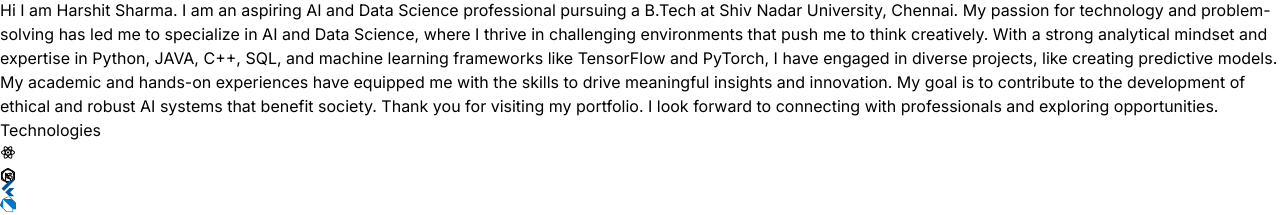
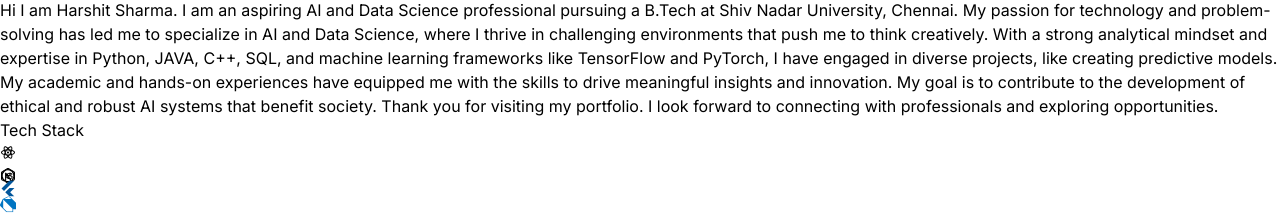
Before and after one commit to harshit0101s/My-Portfolio, a React (Vite) app: page / in a window 1280 px wide. Shown: the part 1826-2041 px from the top of the page. Built offline with nearby package versions, Linux system fonts and the light colour scheme.

Commit message:
first commit

```diff
--- a/src/components/About.jsx
+++ b/src/components/About.jsx
@@ -25,7 +25,7 @@ const About = () => {
             transition={{duration: 0.5}}
             className="w-full lg:w-1/2">
             <div className="flex justify-center lg:justify-start">
-                <p className="my-2 max-w-xl py-6"> Hi I am Harshit Sharma. I am an aspiring AI and Data Science professional pursuing a B.Tech at Shiv Nadar University, Chennai. My passion for technology and problem-solving has led me to specialize in AI and Data Science, where I thrive in challenging environments that push me to think creatively.
+                <p className="my-2 max-w-xl py-6 text-xl"> Hi I am Harshit Sharma. I am an aspiring AI and Data Science professional pursuing a B.Tech at Shiv Nadar University, Chennai. My passion for technology and problem-solving has led me to specialize in AI and Data Science, where I thrive in challenging environments that push me to think creatively.
 
 With a strong analytical mindset and expertise in Python, JAVA, C++, SQL, and machine learning frameworks like TensorFlow and PyTorch, I have engaged in diverse projects, like creating predictive models. My academic and hands-on experiences have equipped me with the skills to drive meaningful insights and innovation. My goal is to contribute to the development of ethical and robust AI systems that benefit society.
 
--- a/src/components/Hero.jsx
+++ b/src/components/Hero.jsx
@@ -32,7 +32,7 @@ const Hero = () => {
                     <motion.p variants={container(1)}
                     initial="hidden"
                     animate="visible"
-                    className="my-2 max-w-xl py-6 font-light tracking-tighter text-l">
+                    className="my-2 max-w-xl py-6 font-light tracking-tighter text-xl">
                         Welcome to my professional portfolio! I am a dedicated and passionate student currently pursuing a B.Tech in Artificial Intelligence and Data Science at Shiv Nadar University, Chennai. My academic journey has been driven by a profound interest in the transformative power of AI and data-driven technologies. Through rigorous coursework and hands-on projects, I have honed my skills in various facets of AI, including machine learning, data analytics, and deep learning. I am committed to leveraging these skills to create innovative solutions that address real-world challenges. Explore my portfolio to learn more about my projects, skills, and the impact I aim to make in the field of AI and Data Science.
                     </motion.p>
                 </div>
--- a/src/components/Technologies.jsx
+++ b/src/components/Technologies.jsx
@@ -26,7 +26,7 @@ const Technologies = () => {
       whileInView={{opacity: 1, y: 0}}
       initial={{opacity: 0, y: -100}}
       transition={{duration: 0.5}}
-      className="my-20 text-center text-4xl">Technologies</motion.h2>
+      className="my-20 text-center text-4xl">Tech Stack</motion.h2>
       <motion.div
       whileInView={{opacity: 1, x: 0}}
       initial={{opacity: 0, x: -100}}
```
